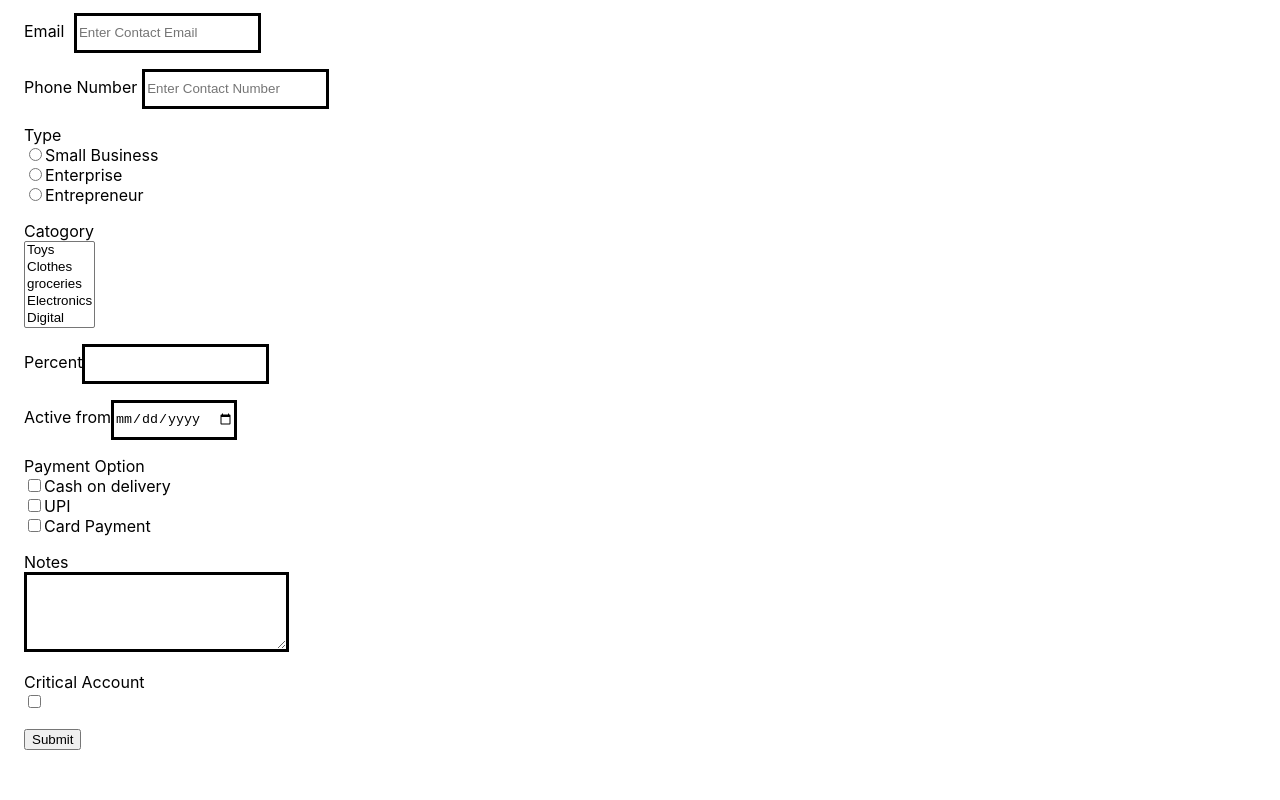
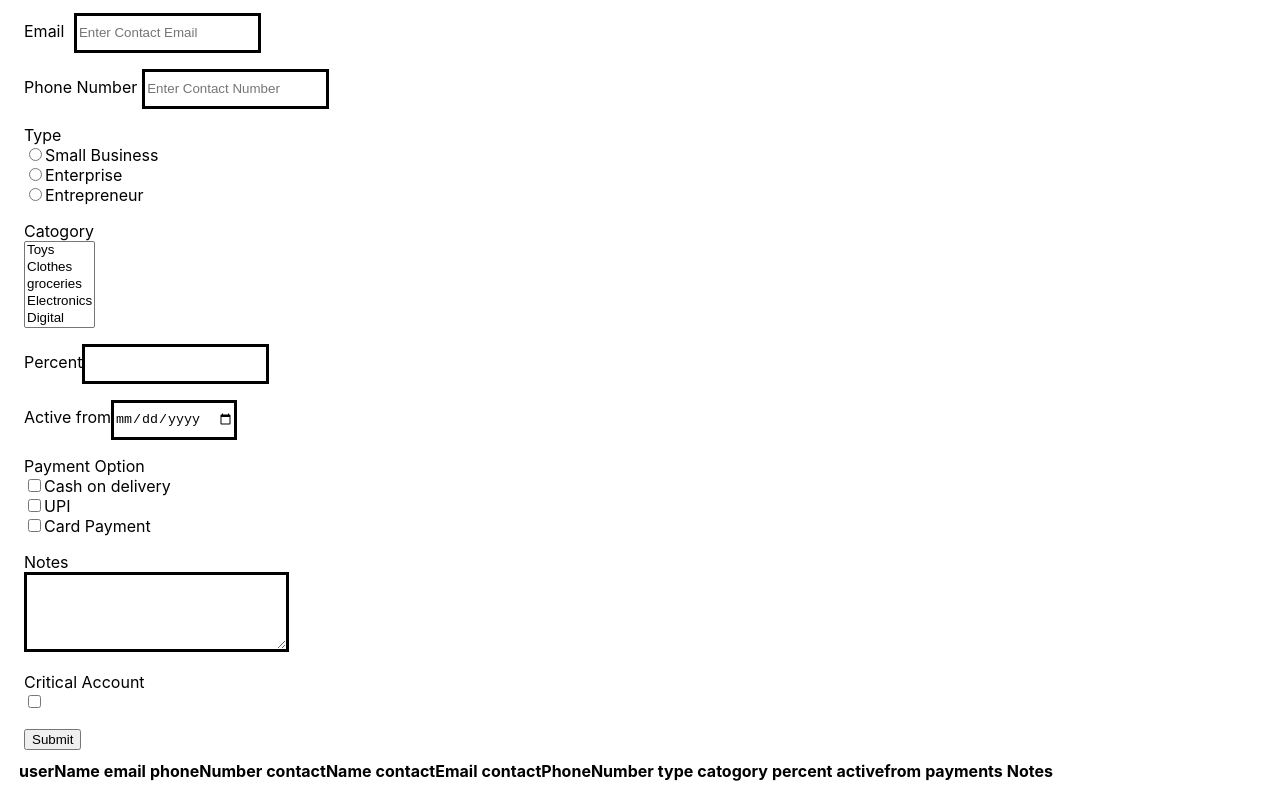
Before and after one commit to rahul6169/react-sign-up, a React (Create React App) app: page / in a window 1280 px wide. Shown: the part 304-1104 px from the top of the page. Before the commit the page ends 1078 px from the top, so only its background shows below. Built offline with nearby package versions, Linux system fonts and the light colour scheme.

Commit message:
table updated

```diff
--- a/src/message.js
+++ b/src/message.js
@@ -1,6 +1,6 @@
 import React from "react";
 import { useState } from "react";
-
+import { useEffect } from "react";
 const Signup = () => {
   const [form, setForm] = useState({
     userName: "",
@@ -15,13 +15,19 @@ const Signup = () => {
     payments: "",
     notesInput: "",
   });
+
   const handleClick = (event) => {
     event.preventDefault();
-
+    localStorage.setItem("details", JSON.stringify(form));
     console.log(form);
   };
+  // useEffect(() => {}, [form]);
+
+  var localStorageData = localStorage.getItem("details");
+  var Data = JSON.parse(localStorageData);
 
   return (
+    <>
       <form onSubmit={handleClick} id="newBusiness">
         <h2>New Business </h2>
 
@@ -140,7 +146,6 @@ const Signup = () => {
               }}
               id="smallBusiness"
               name="Business"
-            // value="smallBusiness"
             />
             <label for="smallBusiness">Small Business </label>
             <br></br>
@@ -155,7 +160,6 @@ const Signup = () => {
               }}
               id="enterprise"
               name="Business"
-            // value="enterprise"
             />
             <label for="enterprise">Enterprise</label>
             <br></br>
@@ -170,7 +174,6 @@ const Signup = () => {
               }}
               id="entrepreneur"
               name="Business"
-            // value="entrepreneur"
             />
             <label for="entrepreneur">Entrepreneur</label>
           </label>
@@ -307,6 +310,27 @@ const Signup = () => {
           </button>
         </div>
       </form>
+      <table>
+        <thead>
+          <tr>
+            <th>userName</th>
+            <th>email</th>
+            <th>phoneNumber</th>
+            <th>contactName</th>
+            <th>contactEmail</th>
+            <th>contactPhoneNumber</th>
+            <th>type</th>
+            <th>catogory</th>
+            <th>percent</th>
+            <th>activefrom</th>
+            <th>payments</th>
+            <th>Notes</th>
+          </tr>
+        </thead>
+
+        <tbody class="tBody"></tbody>
+      </table>
+    </>
   );
 };
 export default Signup;
```
Lines whose indentation alone changed are shown as unchanged.
